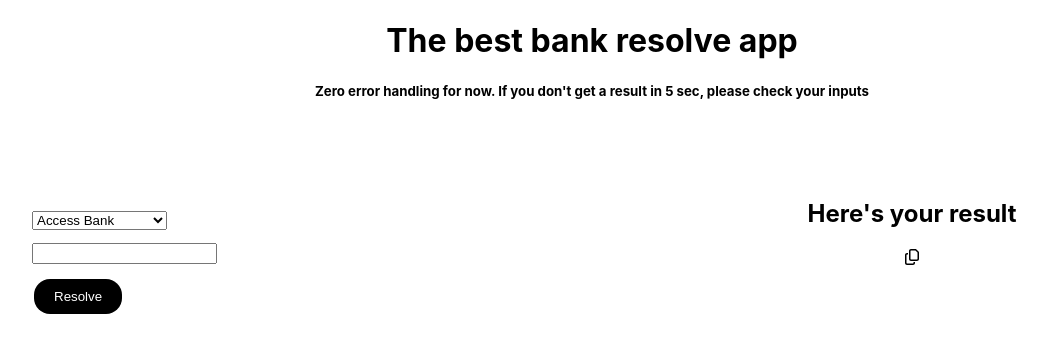
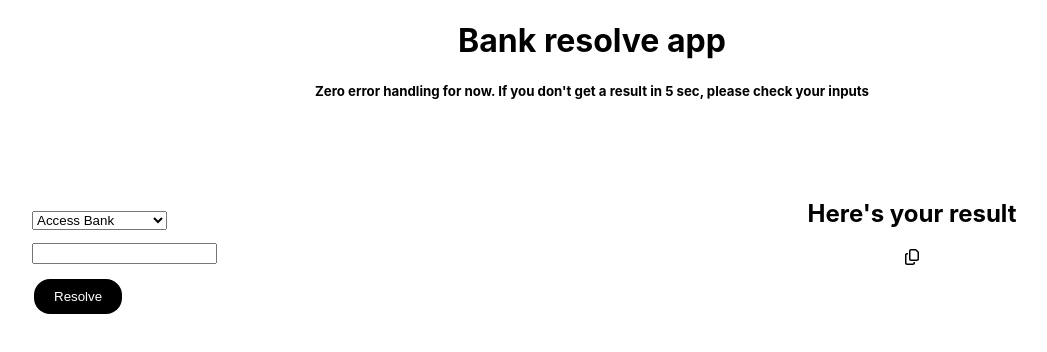
Before and after one commit to brian-o-mars/bank-resolve, a React (Create React App) app: page / in a window 1280 px wide. Shown: the top 352 px of the page, without its empty margins (48-1095 px from the left). Built offline with nearby package versions, Linux system fonts and the light colour scheme.

Commit message:
text change

```diff
--- a/src/resolve.js
+++ b/src/resolve.js
@@ -67,7 +67,7 @@
 
   return (
     <div>
-      <h1>The best bank resolve app</h1>
+      <h1>Bank resolve app</h1>
       <h5>
         Zero error handling for now. If you don't get a result in 5 sec, please
         check your inputs
```
